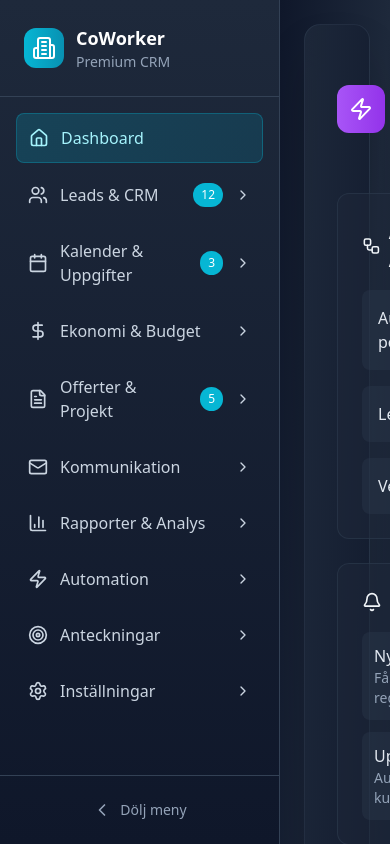
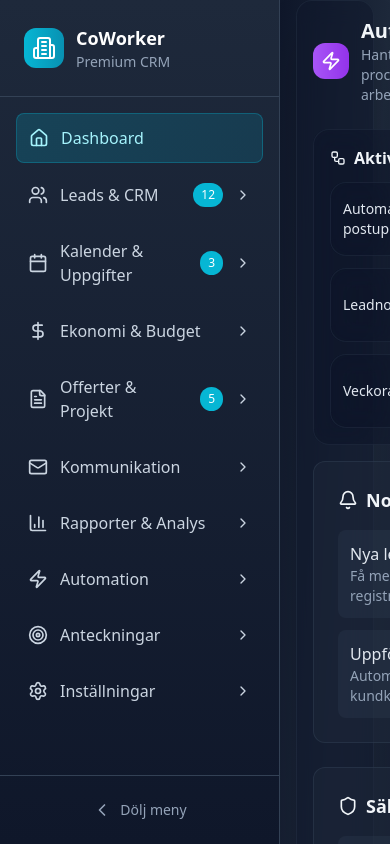
Before and after one commit to Stekaka/CoWorkerV2-CRM, a Next.js app: page /automation in a window 390 px wide. Shown: the top 844 px of the page. Built offline with nearby package versions, Linux system fonts and the light colour scheme.

Commit message:
🔧 Fix TypeScript error in ModalSystem + mobile optimize automation page

```diff
--- a/src/app/automation/page.tsx
+++ b/src/app/automation/page.tsx
@@ -20,37 +20,37 @@ export default function AutomationPage() {
   }
 
   return (
-    <div className="min-h-screen bg-gradient-to-br from-slate-900 via-slate-800 to-slate-900 p-6">
+    <div className="min-h-screen bg-gradient-to-br from-slate-900 via-slate-800 to-slate-900 mobile-padding ios-height-fix">
       <div className="max-w-4xl mx-auto">
         <motion.div
           initial={{ opacity: 0, y: 20 }}
           animate={{ opacity: 1, y: 0 }}
-          className="bg-gradient-to-br from-slate-800/90 to-slate-900/90 backdrop-blur-xl border border-slate-700/50 rounded-2xl p-8 shadow-2xl"
+          className="mobile-card bg-gradient-to-br from-slate-800/90 to-slate-900/90 backdrop-blur-xl border border-slate-700/50 rounded-2xl p-4 md:p-8 shadow-2xl"
         >
-          <div className="flex items-center gap-4 mb-8">
-            <div className="p-3 bg-gradient-to-r from-purple-500 to-purple-600 rounded-xl">
-              <Zap className="h-6 w-6 text-white" />
+          <div className="flex items-center gap-3 md:gap-4 mb-6 md:mb-8 safe-area-top">
+            <div className="p-2 md:p-3 bg-gradient-to-r from-purple-500 to-purple-600 rounded-xl">
+              <Zap className="h-5 w-5 md:h-6 md:w-6 text-white" />
             </div>
             <div>
-              <h1 className="text-2xl font-bold text-slate-100">Automatisering</h1>
-              <p className="text-slate-400">Hantera automatiska processer och arbetsflöden</p>
+              <h1 className="text-xl md:text-2xl font-bold text-slate-100">Automatisering</h1>
+              <p className="text-sm md:text-base text-slate-400">Hantera automatiska processer och arbetsflöden</p>
             </div>
           </div>
 
-          <div className="grid gap-6">
+          <div className="grid gap-4 md:gap-6">
             {/* Aktiva Automatiseringar */}
-            <div className="bg-slate-800/50 border border-slate-700/50 rounded-xl p-6">
-              <h2 className="text-lg font-semibold text-slate-100 mb-4 flex items-center gap-2">
-                <Workflow className="h-5 w-5" />
+            <div className="mobile-card bg-slate-800/50 border border-slate-700/50 rounded-xl p-4 md:p-6">
+              <h2 className="text-base md:text-lg font-semibold text-slate-100 mb-3 md:mb-4 flex items-center gap-2">
+                <Workflow className="h-4 w-4 md:h-5 md:w-5" />
                 Aktiva Automatiseringar
               </h2>
-              <div className="space-y-4">
+              <div className="space-y-3 md:space-y-4">
                 {automations.map((automation) => (
-                  <div key={automation.id} className="flex items-center justify-between p-4 bg-slate-700/30 rounded-lg">
-                    <span className="text-slate-200">{automation.name}</span>
+                  <div key={automation.id} className="mobile-card flex items-center justify-between p-3 md:p-4 bg-slate-700/30 rounded-lg">
+                    <span className="text-sm md:text-base text-slate-200">{automation.name}</span>
                     <button
                       onClick={() => toggleAutomation(automation.id)}
-                      className={`relative inline-flex h-6 w-11 items-center rounded-full transition-colors ${
+                      className={`mobile-button relative inline-flex h-6 w-11 items-center rounded-full transition-colors ${
                         automation.enabled ? 'bg-purple-500' : 'bg-slate-600'
                       }`}
                     >
--- a/src/app/dashboard/components/ModalSystem.tsx
+++ b/src/app/dashboard/components/ModalSystem.tsx
@@ -149,7 +149,7 @@ export default function ModalSystem({ activeModal, onClose }: ModalSystemProps)
     }
   }
 
-  const config = getModalConfig(activeModal)
+  const config = activeModal ? getModalConfig(activeModal) : null
   if (!config) return null
 
   // Nu använder vi emoji-strängar istället av lucide-react ikoner
```
